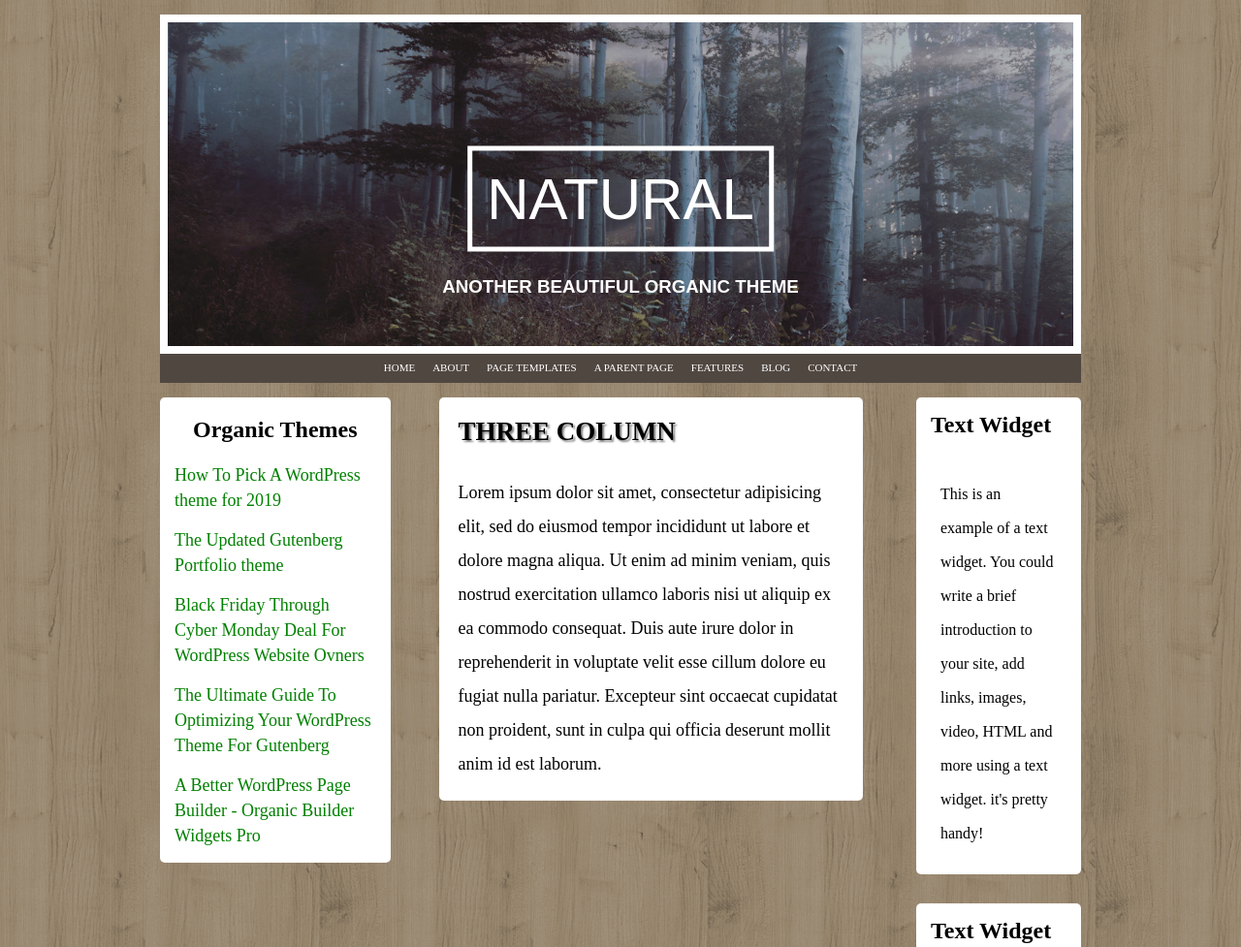
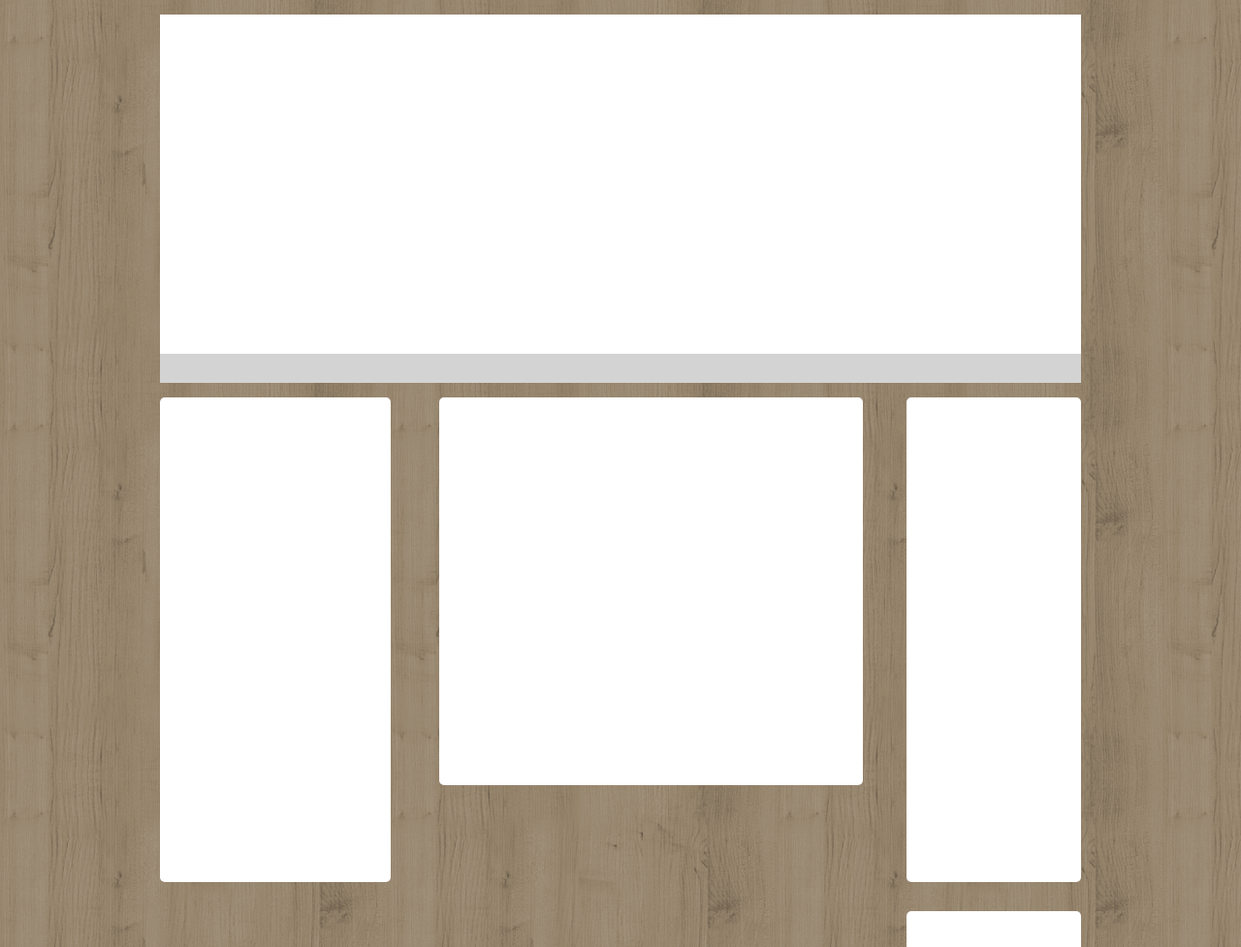
Before and after one commit to Diegopetronaci/htmlcss-struttura-wp, a plain HTML site: page index.html in a window 1280 px wide. Shown: the top 977 px of the page at 97% size. Drawn offline with Linux system fonts and the light colour scheme.

Commit message:
riportato solo struttura

```diff
--- a/assets/style.css
+++ b/assets/style.css
@@ -27,37 +27,6 @@ header{
   margin: auto;
   width: 950px;
 }
-
-#img_natura{
-  border: 8px solid White;
-  background-image: url(img/natura.jpg);
-  background-size: cover;
-}
-
-#titolo_principale{
-  font-family:  sans-serif;
-  font-size: 60px;
-  font-weight: 100;
-  color: white;
-  position: absolute;
-  top: 50%;
-  left: 50%;
-  transform: translate(-50%, -50%);
-  border: 5px solid white;
-  padding: 15px;
-}
-
-h3{
-  font-family:  sans-serif;
-  margin-top: 15px;
-  color: white;
-  font-weight: 800;
-  position: absolute;
-  top: 70%;
-  left: 50%;
-  transform: translate(-50%, -50%);
-}
-
 .header{
   margin-top: 15px;
   width: 100%;
@@ -69,7 +38,7 @@ h3{
   width: 100%;
   height: 30px;
   padding: 4px;
-  background-color: #504741;
+  background: lightgray;
   text-align: center;
 }
 
@@ -118,27 +87,11 @@ span{
 .box{
   text-align: center;
   width: 25%;
+  height: 500px;
   background: white;
   border-radius: 5px;
 }
 
-Nav > h2, .box> h2{
-  margin: 20px;
-}
-
-Nav > p{
-  font-size: 18px;
-  margin: 15px;
-  line-height: 26px;
-  text-align: left;
-  color: green;
-}
-
-Nav > p:hover{
-  text-align: left;
-  text-decoration: underline;
-  cursor: pointer;
-}
 /* /colonna di sinistra */
 
 /* colonna di destra */
@@ -146,18 +99,10 @@ Nav > p:hover{
   font-size: 18px;
   padding: 20px;
   width: 46%;
+  height: 400px;
   background: white;
   margin: 15px 30px;
-  border-radius: 5px
-}
-
-.center > h2{
-  margin-bottom: 30px;
-  text-shadow: 2px 2px 2px rgba(0, 0, 0, 0.5);
-}
-
-.center > p{
-  line-height: 35px;
+  border-radius: 5px;
 }
 /* /colonna di centro */
 
@@ -170,28 +115,21 @@ Nav > p:hover{
 
 .colonna_destra > .right{
   background: white;
-  margin-left: 20px;
+  margin-left: 10px;
   margin-top: 15px;
   margin-bottom: 30px;
   padding: 15px;
 }
 
 .right{
-  border-radius: 5px
+  border-radius: 5px;
+  height: 500px;
 }
 
-.right > h2{
-  margin-bottom: 30px;
-}
-
-.right > p{
-  padding: 10px;
-  line-height: 35px;
-}
 /* /colonna di destra */
 /* /main */
 
-
+/* footer */
 footer{
   margin: auto;
   width: 950px;
@@ -203,20 +141,16 @@ footer{
   background: white;
   border-bottom: 3px solid grey;
   border-radius: 5px;
-
 }
 
-.intestazione_footer>p{
-  text-align: center;
-}
 
 .lista_social{
   width: 100%;
   height: 100px;
   background: white;
+  margin-bottom: 15px;
+  border-radius: 5px;
 }
 
-.lista_social > div{
-  display: inline;
-  list-style: none;
-}
+
+/* /footer */
--- a/index.html
+++ b/index.html
@@ -9,19 +9,19 @@
 <!-- header -->
     <header>
       <div id="img_natura" class="header">
-        <h1 id="titolo_principale">NATURAL</h1>
-        <h3>ANOTHER BEAUTIFUL ORGANIC THEME</h3>
+        <h1></h1>
+        <h3></h3>
       </div>
 
       <nav class="navigation">
         <ul>
-          <li><a href="#">home</a></li>
-          <li><a href="#">about</a></li>
-          <li><a href="#">page templates</a></li>
-          <li><a href="#">a parent page</a></li>
-          <li><a href="#">features</a></li>
-          <li><a href="#">blog</a></li>
-          <li><a href="#">contact</a></li>
+          <li><a href="#"></a></li>
+          <li><a href="#"></a></li>
+          <li><a href="#"></a></li>
+          <li><a href="#"></a></li>
+          <li><a href="#"></a></li>
+          <li><a href="#"></a></li>
+          <li><a href="#"></a></li>
         </ul>
       </nav>
     </header>
@@ -31,33 +31,33 @@
     <main>
       <div class="container">
         <nav class="box fl">
-          <h2>Organic Themes</h2>
-          <p>How To Pick A WordPress theme for 2019</p>
-          <p>The Updated Gutenberg Portfolio theme</p>
-          <p>Black Friday Through Cyber Monday Deal For WordPress Website Ovners</p>
-          <p>The Ultimate Guide To Optimizing Your WordPress Theme For Gutenberg</p>
-          <p>A Better WordPress Page Builder - Organic Builder Widgets Pro</p>
+          <h2></h2>
+          <p></p>
+          <p></p>
+          <p></p>
+          <p></p>
+          <p></p>
         </nav>
 
         <div class="center fl">
-          <h2>THREE COLUMN</h2>
-          <p>Lorem ipsum dolor sit amet, consectetur adipisicing elit, sed do eiusmod tempor incididunt ut labore et dolore magna aliqua. Ut enim ad minim veniam, quis nostrud exercitation ullamco laboris nisi ut aliquip ex ea commodo consequat. Duis aute irure dolor in reprehenderit in voluptate velit esse cillum dolore eu fugiat nulla pariatur. Excepteur sint occaecat cupidatat non proident, sunt in culpa qui officia deserunt mollit anim id est laborum.</p>
+          <h2></h2>
+          <p></p>
         </div>
 
         <div class="colonna_destra">
           <div class="right">
-            <h2>Text Widget</h2>
-            <p>This is an example of a text widget. You could write a brief introduction to your site, add links, images, video, HTML and more using a text widget. it's pretty handy!</p>
+            <h2></h2>
+            <p></p>
           </div>
 
           <div class="right">
-            <h2>Text Widget</h2>
-            <p>This is an example of a text widget. You could write a brief introduction to your site, add links, images, video, HTML and more using a text widget. it's pretty handy!</p>
+            <h2></h2>
+            <p></p>
           </div>
 
           <div class="right">
-            <h2>Text Widget</h2>
-            <p>This is an example of a text widget. You could write a brief introduction to your site, add links, images, video, HTML and more using a text widget. it's pretty handy!</p>
+            <h2></h2>
+            <p></p>
           </div>
         </div>
       </div>
@@ -68,7 +68,7 @@
 <!-- footer -->
     <footer>
       <div class="intestazione_footer">
-        <p>Pagina ideata da Diego Petronaci</p>
+        <p></p>
       </div>
 
       <div class="lista_social">
@@ -82,11 +82,5 @@
 <!-- footer -->
 
 
-
-
-
-
-
-
   </body>
 </html>
```
Also changed, not shown: assets/img/logo.png (added).
